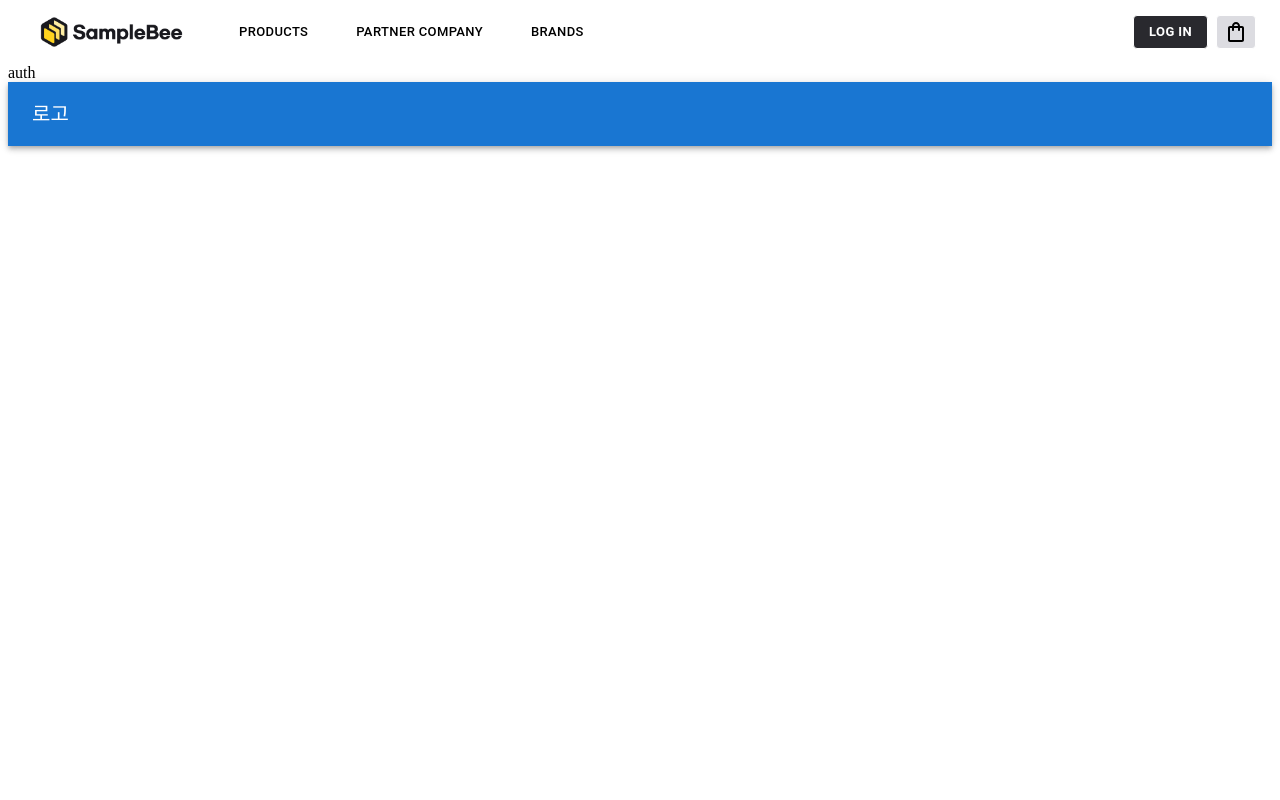
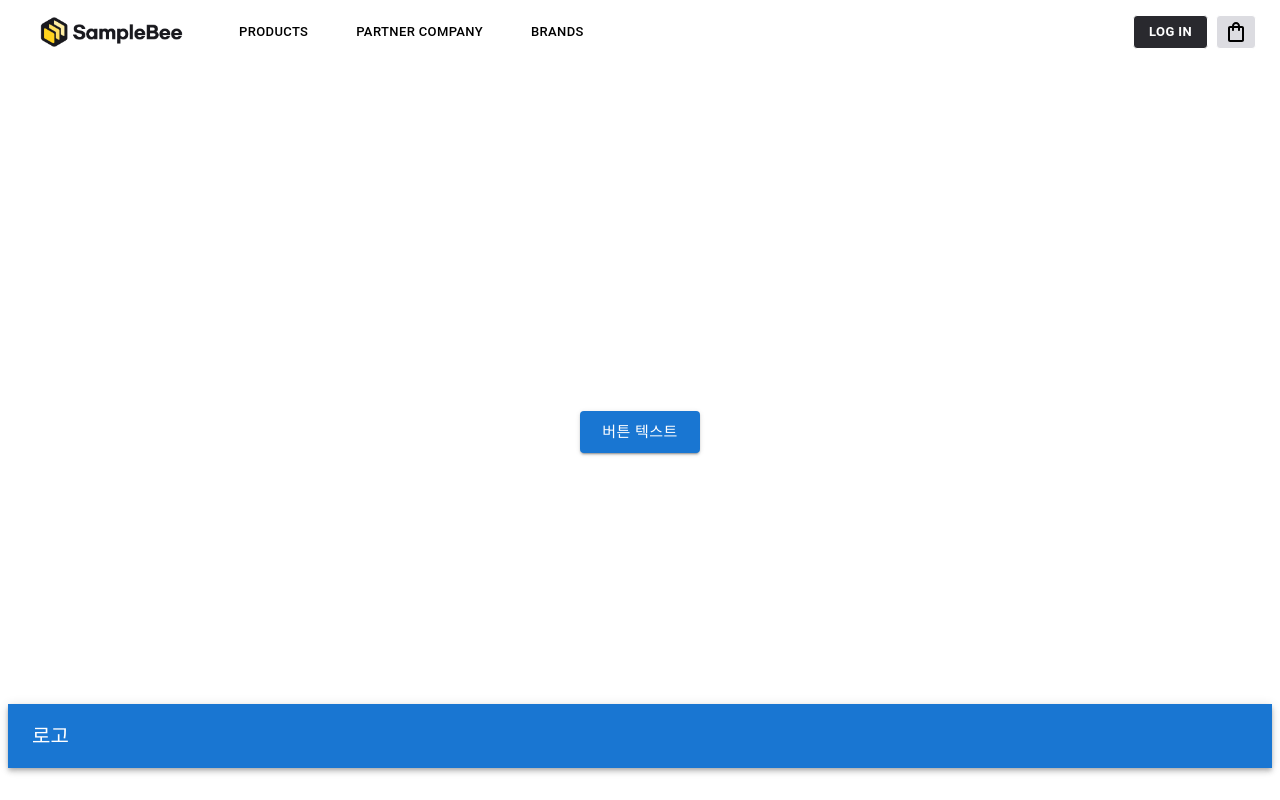
Before and after one commit to WinterLimited/SampleBee, a React (Create React App) app in the folder frontend/: page / in a window 1280 px wide. Built offline with nearby package versions, Linux system fonts and the light colour scheme.

Commit message:
feat: Add Footer component

```diff
--- /dev/null
+++ b/frontend/src/index.css
@@ -0,0 +1,12 @@
+/* index.css 또는 App.css 등 전역 CSS 파일에 추가 */
+body, html {
+    margin: 0;
+    padding: 0;
+    width: 100%;
+    height: 100%;
+}
+
+#root {
+    width: 100%;
+    height: 100%;
+}
--- /dev/null
+++ b/frontend/src/pages/Main/index.tsx
@@ -0,0 +1,28 @@
+import React from 'react';
+import { Box, Typography, Button } from '@mui/material';
+
+function Main() {
+    return (
+        <Box
+            sx={{
+                width: '100%',
+                minHeight: '80vh',
+                display: 'flex',
+                flexDirection: 'column',
+                justifyContent: 'center',  // 세로 중앙 정렬
+                alignItems: 'center',  // 가로 중앙 정렬
+                backgroundImage: 'url(백그라운드 이미지 경로)',  // 백그라운드 이미지 설정
+                backgroundSize: 'cover'  // 백그라운드 이미지 크기 조정
+            }}
+        >
+            <Typography variant="h2" component="h1" sx={{ mb: 3, color: 'white' }}>
+                메인 문구
+            </Typography>
+            <Button variant="contained" size="large">
+                버튼 텍스트
+            </Button>
+        </Box>
+    );
+}
+
+export default Main;
--- a/frontend/src/routes/allRoutes.tsx
+++ b/frontend/src/routes/allRoutes.tsx
@@ -1,19 +1,19 @@
 import React from "react";
 
 // 로그인 되지 않았을때 이용 가능한 라우터
-// import Main from "../pages/Main";
+import Main from "../pages/Main";
 // import Login from "../pages/Authentication/Login";
 // import Register from "../pages/Authentication/Register";
 // import Logout from "../pages/Authentication/Logout";
 
 const userRoutes = [
-    { path: "/", component: <div>user</div>}
+    { path: "/", component: <Main /> }
     // { path: "/", component: <Main /> },
     // { path: "/logout", component: <Logout /> },
 ];
 
 const authRoutes = [
-    { path: "/", component: <div>auth</div>}
+    { path: "/", component: <Main />}
     // { path: "/", component: <Main /> },
     // { path: "/login", component: <Login /> },
     // { path: "/register", component: <Register /> },
```
